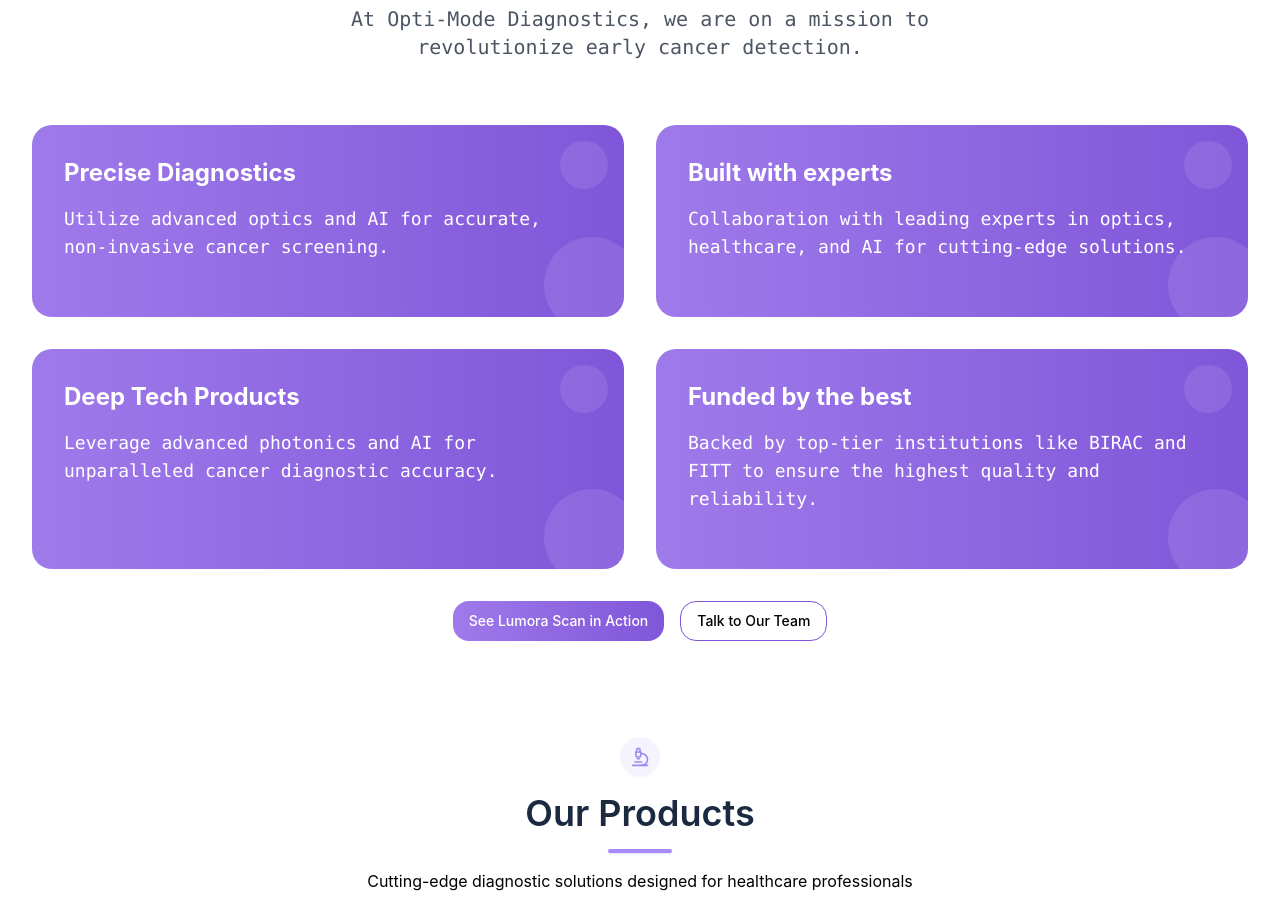
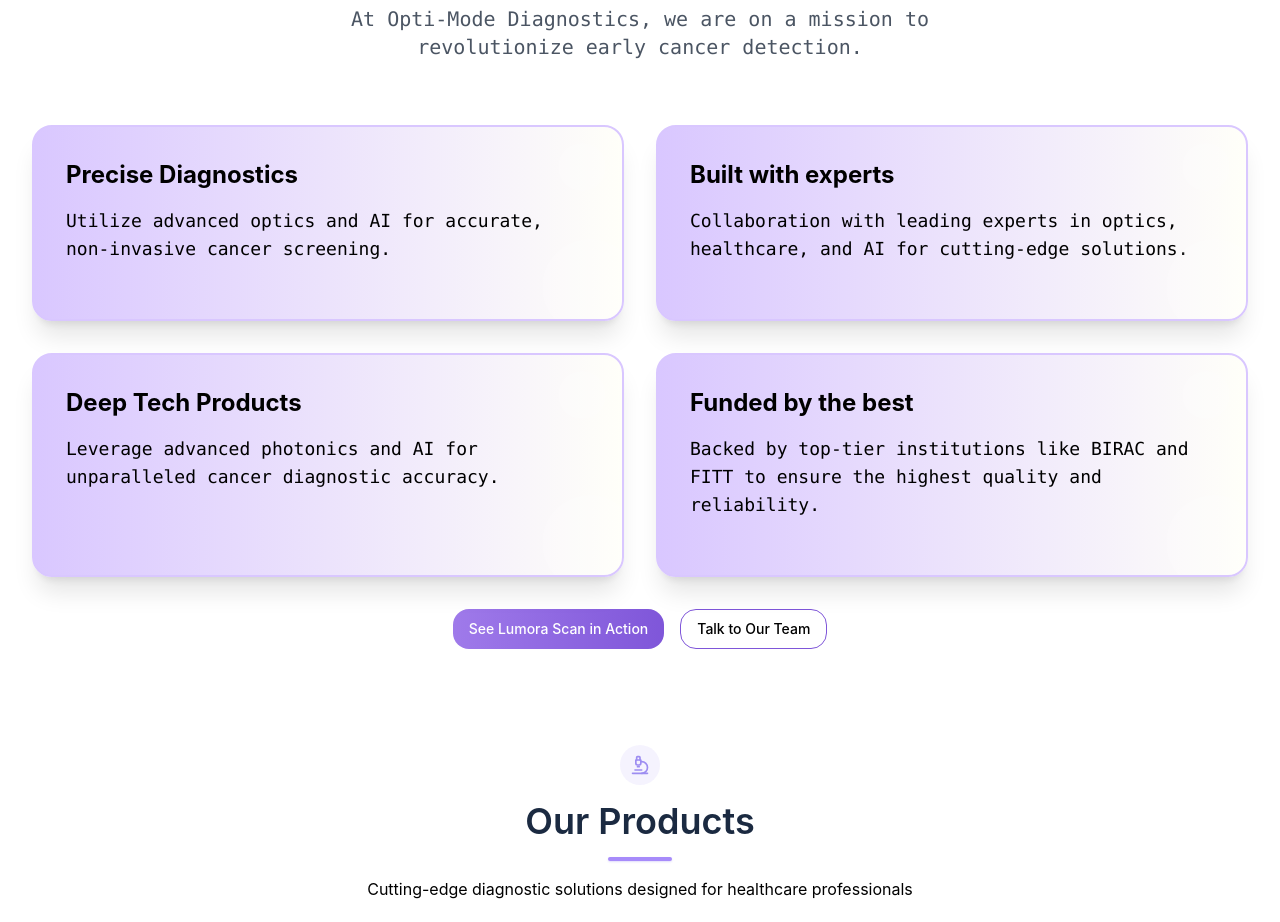
Before and after one commit to Paroksh1/optrix-diagnostics-hub, a React (Vite) app: page / in a window 1280 px wide. Shown: the part 960-1882 px from the top of the page. Built offline with nearby package versions, Linux system fonts and the light colour scheme.

Commit message:
Auto: Final commit before deployment

```diff
--- a/src/components/FeatureTile.tsx
+++ b/src/components/FeatureTile.tsx
@@ -18,14 +18,14 @@ const FeatureTile: React.FC<FeatureTileProps> = ({
 }) => {
   return (
     <div className={cn(
-      "relative overflow-hidden rounded-2xl p-8 flex flex-col",
+      "relative overflow-hidden rounded-2xl p-8 flex flex-col shadow-xl border-solid border-2 border-[#d9c7ff] bg-white/10 backdrop-blur-sm transition-all duration-300 ease-in-out hover:scale-105 hover:shadow-2xl",
       variant === 'lavender'
-        ? "bg-gradient-to-r from-[#9F7AEA] to-[#7F56D9] text-white"
-        : "bg-gradient-to-r from-[#9F7AEA] to-[#7F56D9] text-white",
+        ? "bg-gradient-to-l from-[#fffff9] to-[#d9c7ff] text-black"
+        : "bg-gradient-to-l from-[#fffff9] to-[#d9c7ff] text-black",
       className
     )}>
       <h3 className={cn(
-        "text-2xl font-bold mb-4 text-white",
+        "text-2xl font-bold mb-4 text-black",
 
       )}>
         {title}
@@ -33,7 +33,7 @@ const FeatureTile: React.FC<FeatureTileProps> = ({
 
       {description && (
         <p className={cn(
-          "mb-6 text-lg text-white font-mono",
+          "mb-6 text-lg text-black font-mono",
         )}>
           {description}
         </p>
```
Also changed, not shown: 1 other file (tests, documents, lock files or other folders).
